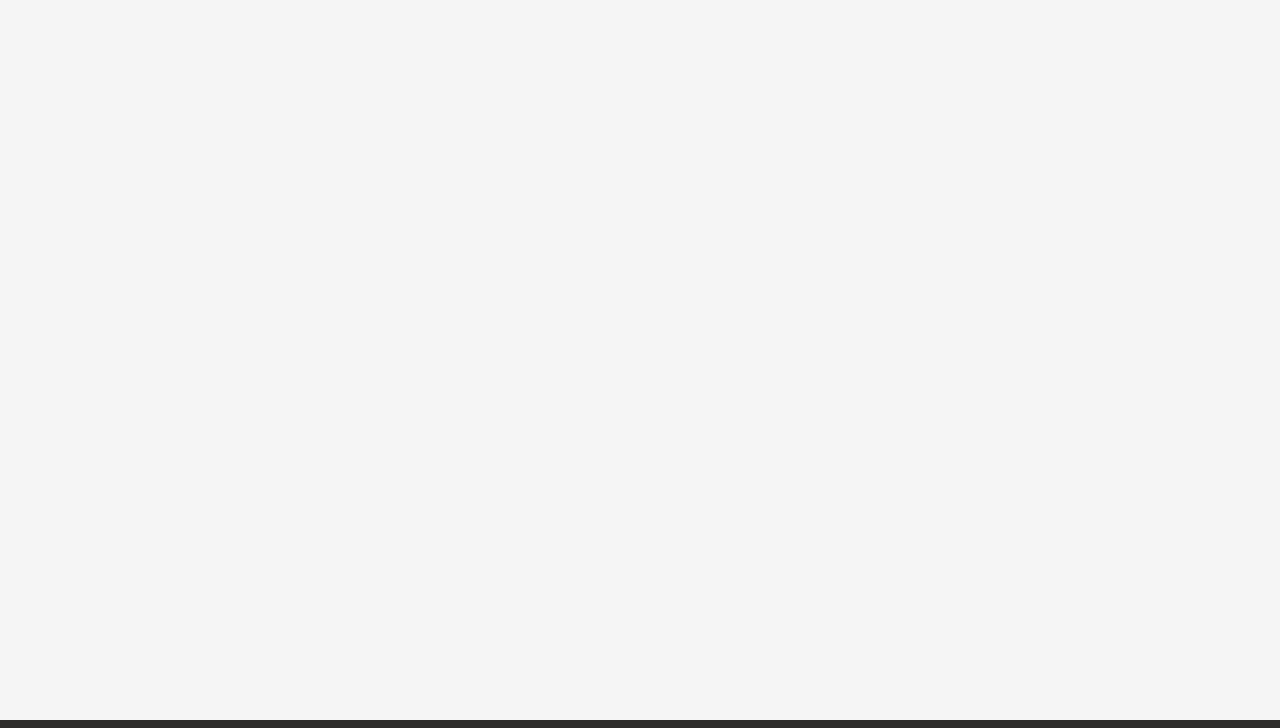
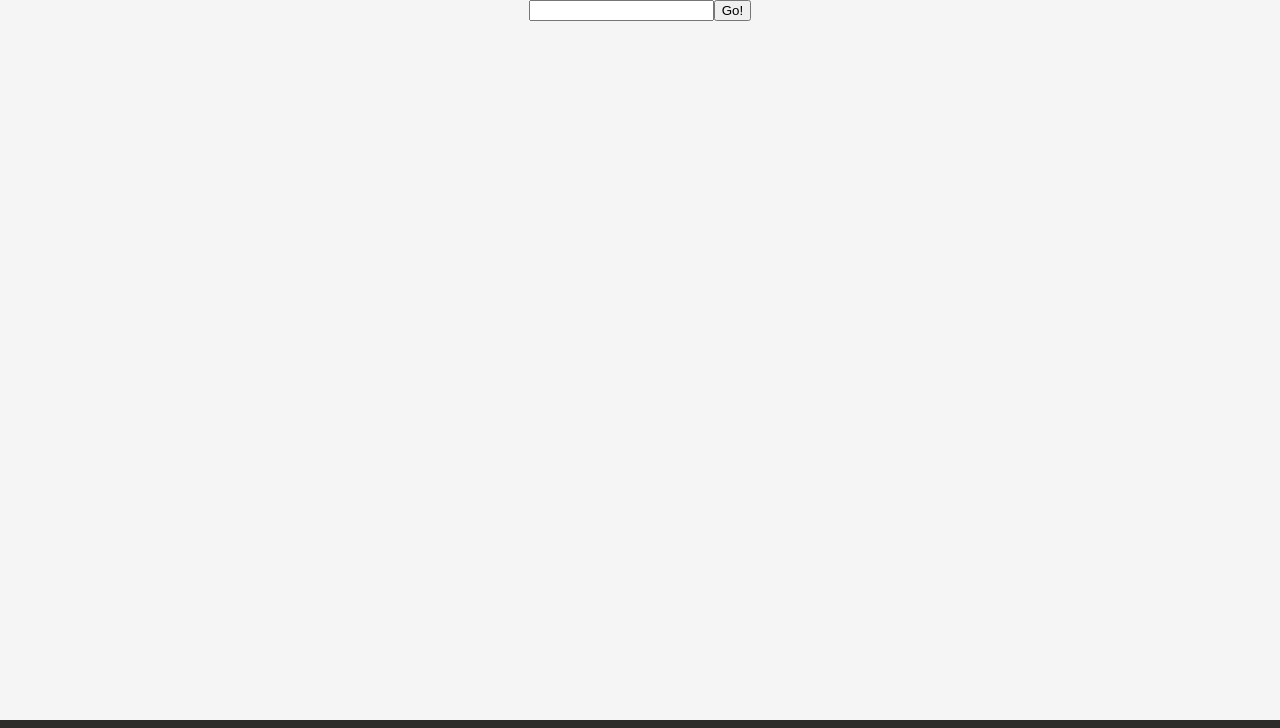
Before and after one commit to MartinDC/Elementary, a website built with webpack: page index.html in a window 1280 px wide. Shown: the top 728 px of the page. Built offline with nearby package versions, Linux system fonts and the light colour scheme.

Commit message:
Added rule selection screen and fixed a few bugs

```diff
--- a/css/elementary.css
+++ b/css/elementary.css
@@ -55,7 +55,7 @@ canvas {
     width: 100%;
     height: 100%;
 
-    cursor: none;
+    cursor: crosshair;
     position: absolute;
     color: #f6f6f6;
 
@@ -81,13 +81,13 @@ canvas {
     font-weight: normal;
 }
 
-
 .bg-dark:hover { background-color: #ff2222; }
 
 .w-100 { width: 100%; }
 .h-100 { height: 100%; }
 
 .text-center { text-align: center; }
+.display-none, small.display-none { display: none; }
 
 .flex-align-center { align-items: center; }
 .flex-justify-center { justify-content: center; }
--- a/index.html
+++ b/index.html
@@ -25,7 +25,8 @@
 
     <main class="elementary-container">
         <article class="game-screen flex-container flex-justify-center flex-row h-100">
-            <div class="canvas-container" id="game-view"></div>
+            <div class="selection-container flex-container flex-justify-center flex-row" id="selection-view"></div>
+            <div class="canvas-container display-none" id="game-view"></div>
         </article>
     </main>
 
--- a/source/display.ts
+++ b/source/display.ts
@@ -25,19 +25,14 @@ export class Display {
         const gridwidth = this.elementaryconfig.width;
         const configsize = this.elementaryconfig.cellsize;
 
-        let cellw= ratio ? this.canvas.width / gridwidth : configsize;
+        let cellw = ratio ? this.canvas.width / gridwidth : configsize;
         let cellh = ratio ? this.canvas.width / gridwidth : configsize;
 
-        this.context.translate(0.5, 0.5);
+        //this.context.translate(0.5, 0.5);
 
         generations.forEach((gen, year) => {
             gen.forEach((cell, gridcell) => {
-                if (cell) {
-                    this.context.fillStyle = this.elementaryconfig.cellcolorOn;
-                } else {
-                    this.context.fillStyle = this.elementaryconfig.cellcolorOff;
-                }
-
+                this.context.fillStyle = cell ? this.elementaryconfig.cellcolorOn : this.elementaryconfig.cellcolorOff;
                 this.context.fillRect(gridcell * cellw, year * cellh, cellw, cellh);
             });
         });
--- /dev/null
+++ b/source/dom.ts
@@ -0,0 +1,105 @@
+declare type ElementaryKeyValue = {
+    key: string, value: string
+}
+
+declare type ElementaryElement = {
+    context: DocumentFragment | HTMLElement,
+    element: HTMLElement,
+
+    byId: (selector: string) => ElementaryElement,
+    byClass: (selector: string) => ElementaryElement,
+    with: (context: DocumentFragment | HTMLElement) => ElementaryElement,
+
+    css: (...tokens: string[]) => ElementaryElement,
+    attr: (attrs: any) => ElementaryElement,
+    text: (text: string) => ElementaryElement,
+    make: (tag: string) => ElementaryElement,
+    _self: (context: () => any) => ElementaryElement,
+}
+
+export class ElementaryDom {
+    renderSelectionPrompts(selection: (v: number) => void) {
+        const selectionContainer = elementaryElementFactory.with(document).byClass('selection-container').element;
+        const gameContainer = elementaryElementFactory.with(document).byId('game-view').element;
+        if (!selectionContainer) { throw 'Failed to load selection selectionContainer - this is a fatal error'; }
+
+        const fragmentRoot = document.createDocumentFragment();
+        const [container, input, submit, notifier] = this.buildElements(fragmentRoot);
+
+        if (selection) {
+            submit.addEventListener('click', () => {
+                const rule = parseInt((input as HTMLInputElement).value);
+                if (rule >= 0 && rule < Math.pow(2, 8)) {
+                    container.classList.add('display-none');
+                    gameContainer.classList.remove('display-none');
+                    return selection(rule);
+                }
+
+                // Else we have a error, so display notifier
+                notifier.classList.toggle('display-none');
+            });
+        }
+        selectionContainer.append(fragmentRoot);
+    }
+
+    buildElements(context: DocumentFragment) : HTMLElement[] {
+        const ruleInputContainer = elementaryElementFactory.with(context).make('div').css('rule-card').element;
+        const inputPrompt = elementaryElementFactory.with(ruleInputContainer).make('input').attr({ 'type': 'text' }).css('rule-card').element;
+        const submitButton = elementaryElementFactory.with(ruleInputContainer).make('button').attr({ 'type': 'button' }).css('rule-btn').text('Go!').element;
+        const notifier = elementaryElementFactory.with(ruleInputContainer).make('small').css('rule-notification', 'd-block', 'display-none').text('Please input a value between 0 and 255').element;
+
+        return [
+            ruleInputContainer, inputPrompt, submitButton, notifier
+        ];
+    }
+}
+
+// TODO this is in a horrible state
+const elementaryElementFactory: ElementaryElement = {
+    context: undefined,
+    element: undefined,
+
+    byClass: function (selector: string): ElementaryElement {
+        return this._self(() => {
+            this.element = this.context.querySelector(`.${selector}`);
+        });
+    },
+    byId: function (selector: string): ElementaryElement {
+        return this._self(() => {
+            this.element = this.context.querySelector(`#${selector}`);
+        });
+    },
+    make: function (tag: string): ElementaryElement {
+        return this._self(() => {
+            this.element = this.context.appendChild(document.createElement(tag));
+        });
+    },
+    text: function (text: string): ElementaryElement {
+        return this._self(() => {
+            this.element.innerText = text;
+        });
+    },
+    css: function (...tokens: string[]): ElementaryElement {
+        return this._self(() => {
+            this.element.classList.add(...tokens);
+        });
+    },
+    attr: function (attrs: any): ElementaryElement {
+        return this._self(() => {
+            for (var token in attrs) {
+                this.element.setAttribute(token, attrs[token]);
+            }
+        });
+    },
+    with: function (context: DocumentFragment | HTMLElement): ElementaryElement {
+        return this._self(() => {
+            this.element = context.getRootNode() as HTMLElement;
+            this.context = context;
+        });
+    },
+
+    _self: function (context: () => ElementaryElement): ElementaryElement {
+        context();
+        return this;
+    }
+}
--- a/source/elementary.ts
+++ b/source/elementary.ts
@@ -27,7 +27,7 @@ export class Elementary {
             this.generations.push(this.step());
 
             let nextGeneration = this.generations.length < this.elementaryconfig.generations;
-            if (nextGeneration) { return window.requestAnimationFrame(tick); }
+            if (nextGeneration) { window.requestAnimationFrame(tick); }
             onSuccess(this.generations);
         };
 
@@ -39,7 +39,7 @@ export class Elementary {
     */
     step(): number[] {
         const nextgrid: number[] = [];
-        this.grid.forEach((cell, gridcell) => {
+        this.grid.forEach((_, gridcell) => {
             const n = this.neighbours(gridcell);
             if (!n && n < 0) { throw `Illegal state: ${gridcell}`; }
             nextgrid[gridcell] = this.rule(n);
@@ -54,8 +54,8 @@ export class Elementary {
     neighbours(cell: number) {
         if (cell < 0 || cell > this.elementaryconfig.width) { return 0; }
 
-        const r = this.grid[cell + 1 > this.elementaryconfig.width ? 0 : cell + 1];
-        const l = this.grid[cell - 1 < 0 ? 0 : cell - 1];
+        const r = this.grid[cell + 1 >= this.elementaryconfig.width ? 0 : cell + 1];
+        const l = this.grid[cell - 1 <= 0 ? 0 : cell - 1];
         return 0xf & (r << 2 | this.grid[cell] << 1 | l);
     }
 
@@ -71,4 +71,10 @@ export class Elementary {
     currentGeneration() {
         return this.generations.slice(-1)[0];
     }
+
+    changeRuleset(rdecimal: number) {
+        const dtob = (n: number) => { return rdecimal >> n & 0x1; }
+        this.elementaryconfig.ruleset = [dtob(7), dtob(6), dtob(5), dtob(4), dtob(3), dtob(2), dtob(1), dtob(0)];
+        return this;
+    }
 }
--- a/source/main.ts
+++ b/source/main.ts
@@ -1,4 +1,5 @@
 import { Display } from "./display";
+import { ElementaryDom } from "./dom";
 import { Elementary } from "./elementary";
 
 /**
@@ -38,24 +39,27 @@ export const elementaryConfig: ElementaryConfig = {
     ruleset: [0, 0, 0, 1, 1, 1, 1, 0], // Rule 30
 
     generations: 1000,
-    cellsize: 8,
-    width: 100,
+    cellsize: 5,
+    width: 1000,
 
-    ratio: false,
+    ratio: true,
     cellcolorOff: 'rgb(132, 208, 212)',
     cellcolorOn: 'rgb(87, 91, 107)',
 };
 
 export class ElementaryMain {
+    private elementaryDom: ElementaryDom = new ElementaryDom();
     private display: Display = new Display();
 
     runSimulation(config?: ElementaryConfig) {
         const defaultConfig = config || elementaryConfig;
         const elementary = new Elementary().bootstrapApplication(defaultConfig);
-        this.display.init(defaultConfig);
 
-        elementary.animate((generations) => {
-            this.display.render(generations);
+        this.elementaryDom.renderSelectionPrompts((rule) => {
+            this.display.init(defaultConfig);
+            elementary.changeRuleset(rule).animate((generations) => {
+                this.display.render(generations);
+            });
         });
     }
 }
```
